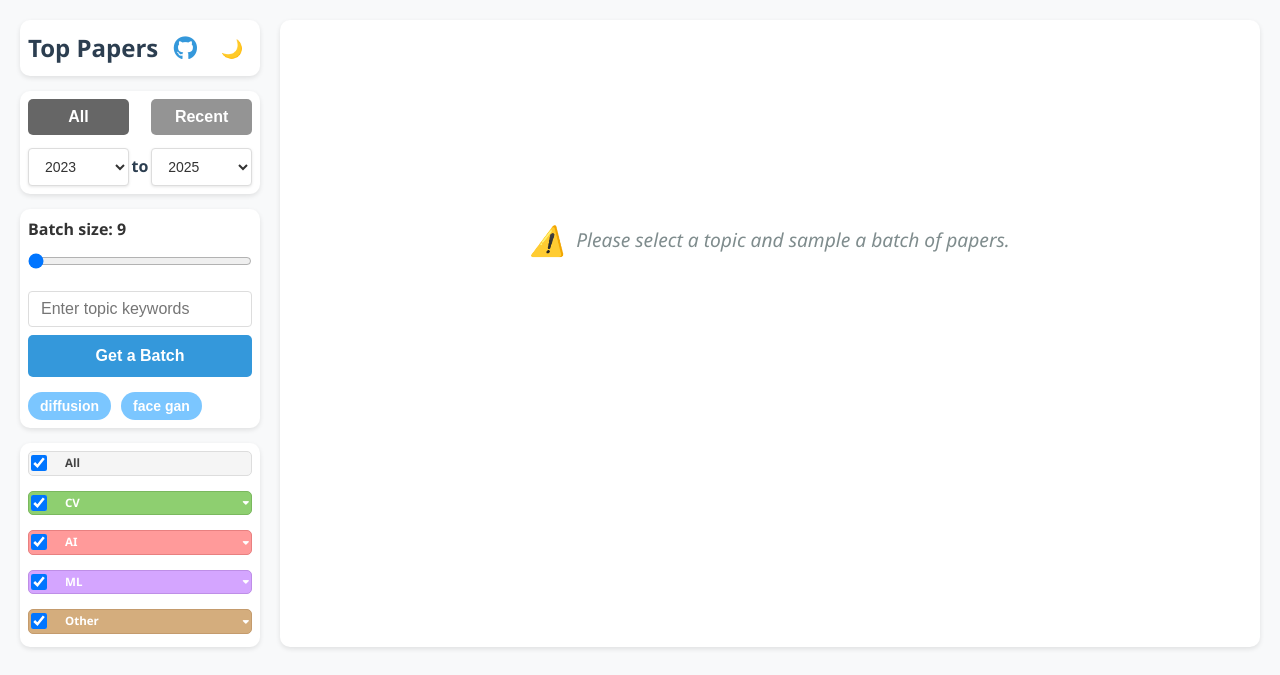
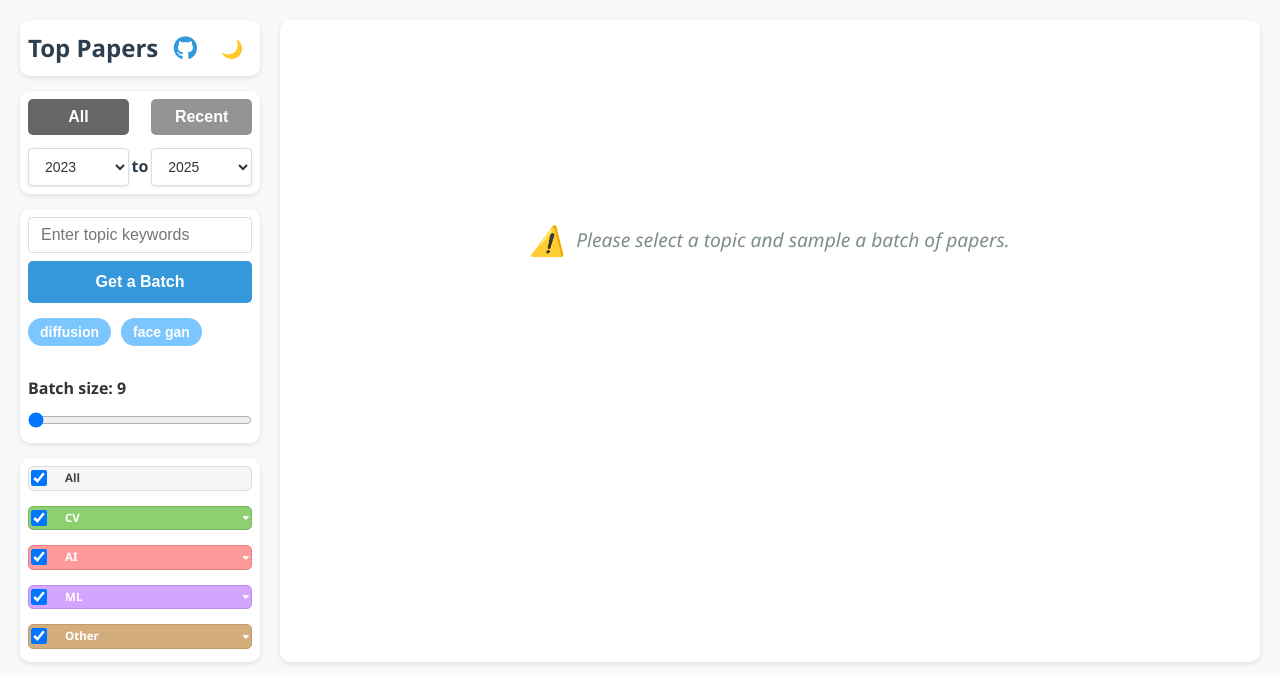
Before and after one commit to tian-2024/top-papers, a Flask app: page / in a window 1280 px wide. Shown: the top 675 px of the page. Run offline with Flask 2, Linux system fonts and the light colour scheme.

Commit message:
batch size放下面

```diff
--- a/templates/index.html
+++ b/templates/index.html
@@ -330,12 +330,6 @@
 
                 <!-- Row 3: Topic tags and Search input combined -->
                 <div class="sidebar-section search-topic-section">
-                    <div class="batch-size-container" style="position: relative;">
-                        <div style="display: flex; justify-content: space-between; align-items: center; margin-bottom: 5px;">
-                            <label for="batch-size" style="font-size: 16px; font-weight: bold;">Batch size: <span id="batch-size-value">9</span></label>
-                        </div>
-                        <input type="range" id="batch-size" min="9" max="18" value="9" step="3" style="width: 100%; margin-top: 5px;">
-                    </div>
                     <div class="search-input-container" style="display: flex; flex-direction: column; gap: 8px;">
                         <input type="text" id="topic-input" placeholder="Enter topic keywords" style="width: 100%;">
                         <button id="search-btn" style="width: 100%; text-align: center; display: flex; justify-content: center; align-items: center;">Get a Batch</button>
@@ -343,6 +337,12 @@
                     <div class="topic-tags">
                         <button class="topic-tag" data-topic="diffusion">diffusion</button>
                         <button class="topic-tag" data-topic="face gan">face gan</button>
+                    </div>
+                    <div class="batch-size-container" style="position: relative; margin-top: 15px;">
+                        <div style="display: flex; justify-content: space-between; align-items: center; margin-bottom: 5px;">
+                            <label for="batch-size" style="font-size: 16px; font-weight: bold;">Batch size: <span id="batch-size-value">9</span></label>
+                        </div>
+                        <input type="range" id="batch-size" min="9" max="18" value="9" step="3" style="width: 100%; margin-top: 5px;">
                     </div>
                 </div>
 
```
